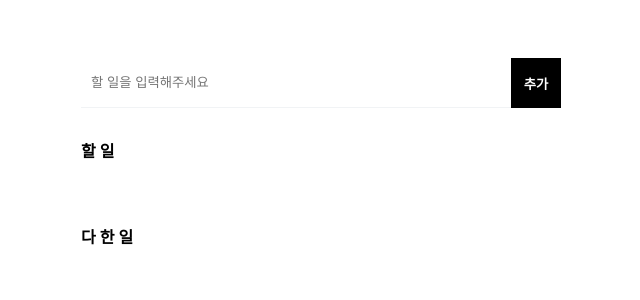
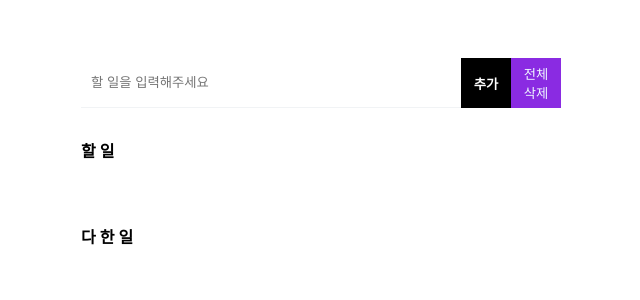
Before and after one commit to web-study-catholic/Todo_Dave, a React (Create React App) app: page / in a window 1280 px wide. Shown: the top 300 px of the page, without its empty margins (319-959 px from the left). Built offline with nearby package versions, Linux system fonts and the light colour scheme.

Commit message:
Fix: 전체삭제 구현

```diff
--- a/src/App.css
+++ b/src/App.css
@@ -33,6 +33,15 @@
   height: 50px;
   width: 50px;
   font-weight: bold;
+}
+.todoapp__inputbox-deleteall-btn{
+  border: none;
+  border-radius: 0;
+  background-color: blueviolet;
+  color: aliceblue;
+  height: 50px;
+  width: 50px;
+  font-weight: normal;
 }
 
 /* ToDo Item List */
--- a/src/components/InputBox.js
+++ b/src/components/InputBox.js
@@ -20,15 +20,15 @@ const InputBox = ({ todoList, setTodoList }) => {
             checked: false,
             deleted: false,
         });
-
-        // todoList 값을 로컬 스토리지에 저장
-        localStorage.setItem('todoList', JSON.stringify(nextTodoList));
-
         setTodoList(nextTodoList);
 
         // input 값 초기화 및 포커싱
         setText('');
         inputRef.current.focus();
+    };
+    const onClickDeleteAllButton = () => {
+        // todoItemList에서 모든 아이템 삭제
+        setTodoList([]);
     };
 
     return (
@@ -47,6 +47,9 @@ const InputBox = ({ todoList, setTodoList }) => {
             <button type="submit" className="todoapp__inputbox-add-btn">
                 추가
             </button>
+            <button type="button" className="todoapp__inputbox-deleteall-btn" onClick={onClickDeleteAllButton}>
+                전체 삭제
+            </button>
         </form>
     );
 };
--- a/src/components/ToDoItem.js
+++ b/src/components/ToDoItem.js
@@ -54,6 +54,11 @@ const ToDoItem = ({ todoItem, todoList, setTodoList }) => {
             setTodoList(nextTodoList);
         }
     };
+    const onClickDeleteAllButton = () => {
+        if (window.confirm('모든 항목을 삭제하시겠습니까?')) {
+            setTodoList([]);
+        }
+    };
 
     return (
         <li className="todoapp__item">
@@ -103,7 +108,7 @@ const ToDoItem = ({ todoItem, todoList, setTodoList }) => {
             </button>
         </li>
     );
-
+}
     ToDoItem.propTypes = {
         todoItem: PropTypes.shape({
             id: PropTypes.number,
@@ -117,5 +122,5 @@ const ToDoItem = ({ todoItem, todoList, setTodoList }) => {
         ),
         setTodoList: PropTypes.func.isRequired,
     };
-}
+
 export default ToDoItem;
--- a/src/components/ToDoItemList.js
+++ b/src/components/ToDoItemList.js
@@ -1,25 +1,23 @@
-import React, { useEffect } from 'react';
+import React from 'react';
 import PropTypes from 'prop-types';
 import ToDoItem from './ToDoItem';
 
-const ToDoItemList = ({ title, todoList, setTodoList, checkedList }) => {
-    useEffect(() => {
-        const storedTodoList = JSON.parse(localStorage.getItem('todoList'));
-        if (storedTodoList) {
-            setTodoList(storedTodoList);
-        }
-    }, [setTodoList]);
+const ToDoItemList = ({ title, todoList, setTodoList, checkedList }) => (
+    <div className="todoapp__list">
+        {/* props로 부터 title 값을 전달 받음 */}
+        <p className="todoapp__list-tit">{title}</p>
 
-    return (
-        <div className="todoapp__list">
-            <p className="todoapp__list-tit">{title}</p>
         <ul className="todoapp__list-ul">
-                {todoList &&
+            {todoList && // todoList가 있을때만 출력
                 todoList.map((todoItem) => {
+                    // 삭제한 항목인 경우, 출력하지 않음 (deleted가 true)
                     if (todoItem.deleted) return null;
+
+                    // checkedList 값에 따라 '할 일 목록' 또는 '완료한 목록'을 출력
                     if (checkedList !== todoItem.checked) return null;
 
                     return (
+                        // map을 이용하여 ToDoItem을 출력
                         <ToDoItem
                             key={todoItem.id}
                             todoItem={todoItem}
@@ -31,7 +29,6 @@ const ToDoItemList = ({ title, todoList, setTodoList, checkedList }) => {
         </ul>
     </div>
 );
-};
 
 
 ToDoItemList.propTypes = {
```
Lines whose indentation alone changed are shown as unchanged.
